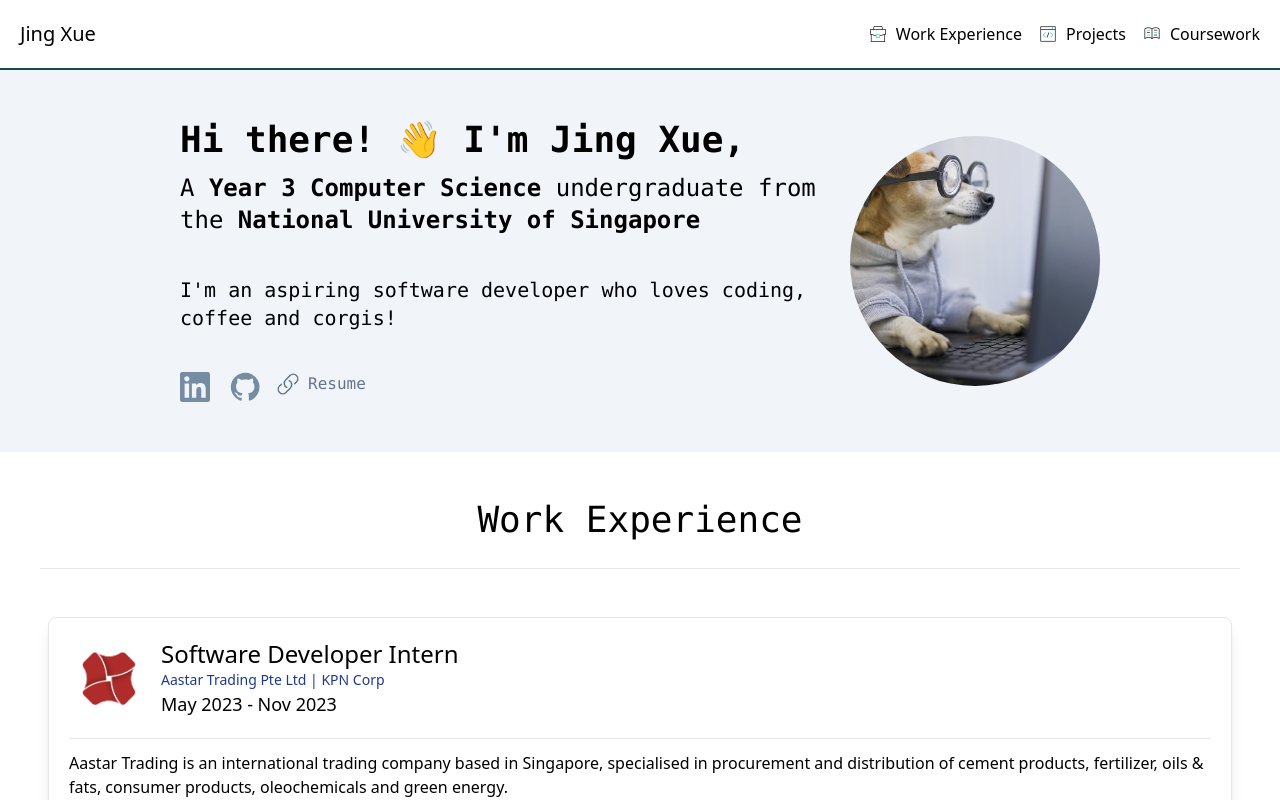
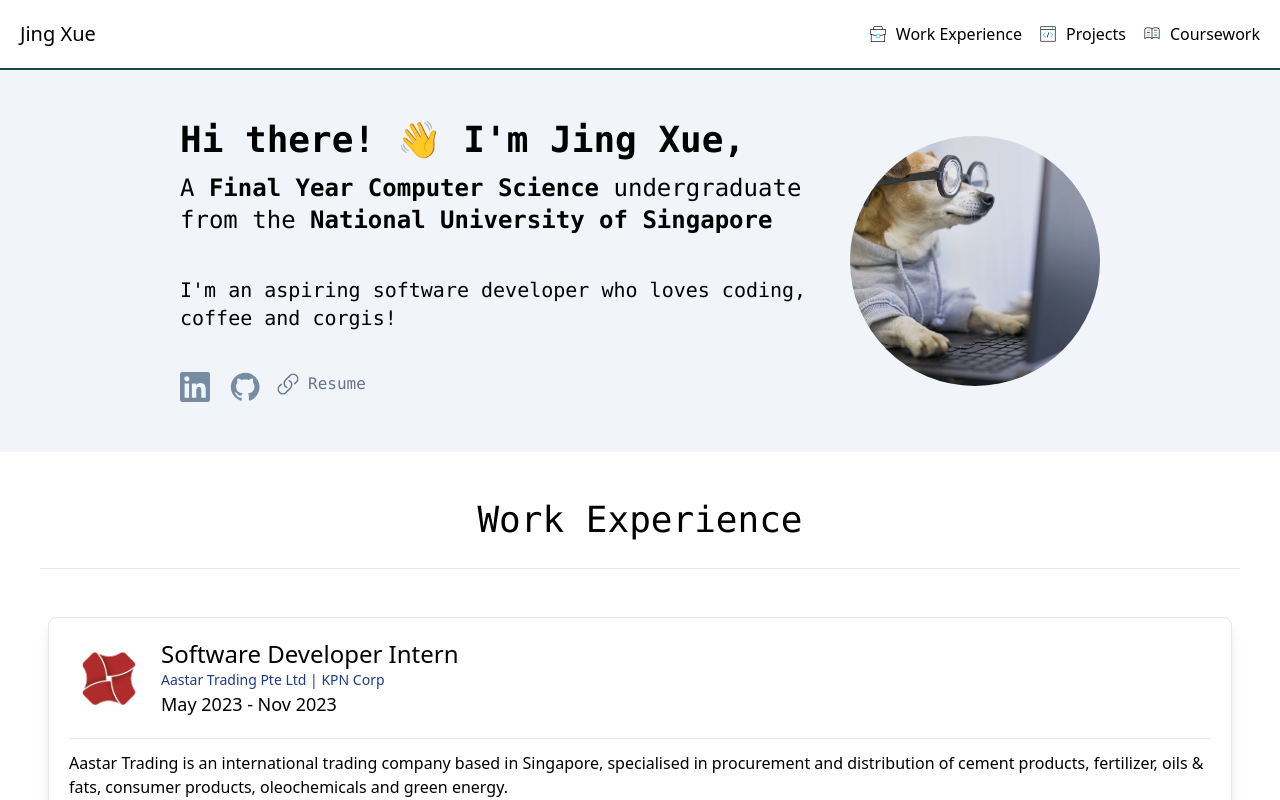
Before and after one commit to njxue/portfolio, a Vue app: page / in a window 1280 px wide. Shown: the top 800 px of the page. Built offline with nearby package versions, Linux system fonts and the light colour scheme; some icons are missing.

Commit message:
Change from year 3 to final year

```diff
--- a/src/components/introduction/Introduction.vue
+++ b/src/components/introduction/Introduction.vue
@@ -6,7 +6,7 @@
       <div class="introText basis-1/2 grow">
         <div>
           <p class="text-4xl font-bold">Hi there! <span>&#128075</span> I'm Jing Xue,</p>
-          <p class="text-2xl mt-3" >A <b>Year 3 Computer Science</b> undergraduate from the <b>National University of Singapore</b></p>
+          <p class="text-2xl mt-3" >A <b>Final Year Computer Science</b> undergraduate from the <b>National University of Singapore</b></p>
           <p class="text-xl mt-10">I'm an aspiring software developer who loves coding, coffee and corgis!</p>
         </div>
         <div class="mt-10 flex gap-x-4">
```
